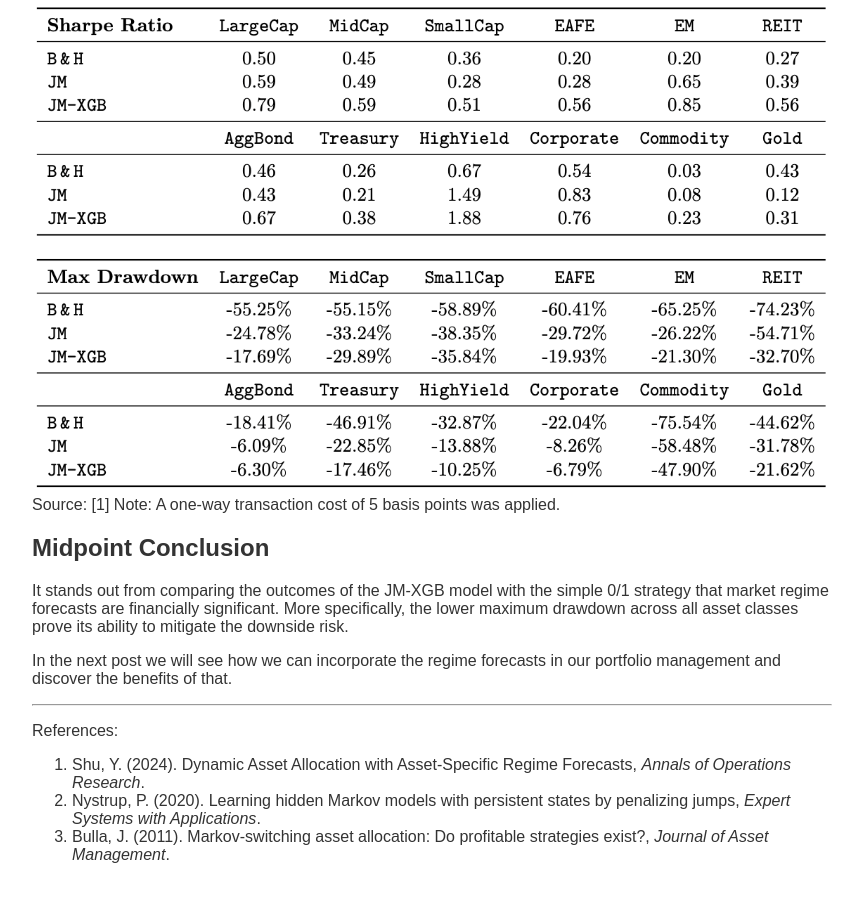
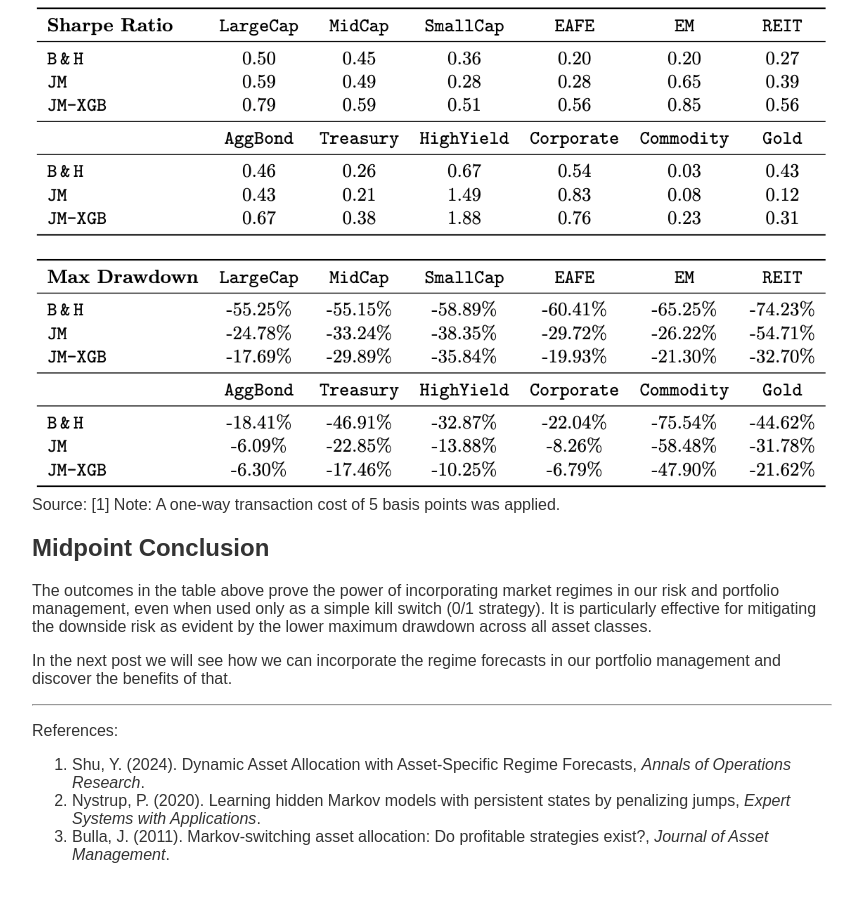
Before and after one commit to Cohen-Or/cohen-or.github.io, a Jekyll site: the page built from posts/rsaa1.md, in a window 1280 px wide and 900 px high, scrolled down 4916 px. Shown: the whole window, without its empty margins (208-1071 px from the left). Built offline with Jekyll 4.4.1, drawn with Linux system fonts in a browser that asks for light colours; our own code applies the rules of GitHub Pages for plain Markdown files; formulas are drawn with MathJax 3.

Commit message:
Update rsaa1.md

```diff
--- a/posts/rsaa1.md
+++ b/posts/rsaa1.md
@@ -150,7 +150,7 @@ Source: [1]
 Note: A one-way transaction cost of 5 basis points was applied.
 
 ## Midpoint Conclusion
-It stands out from comparing the outcomes of the JM-XGB model with the simple 0/1 strategy that market regime forecasts are financially significant. More specifically, the lower maximum drawdown across all asset classes prove its ability to mitigate the downside risk.
+The outcomes in the table above prove the power of incorporating market regimes in our risk and portfolio management, even when used only as a simple kill switch (0/1 strategy). It is particularly effective for mitigating the downside risk as evident by the lower maximum drawdown across all asset classes.
 
 In the next post we will see how we can incorporate the regime forecasts in our portfolio management and discover the benefits of that.
 
```
